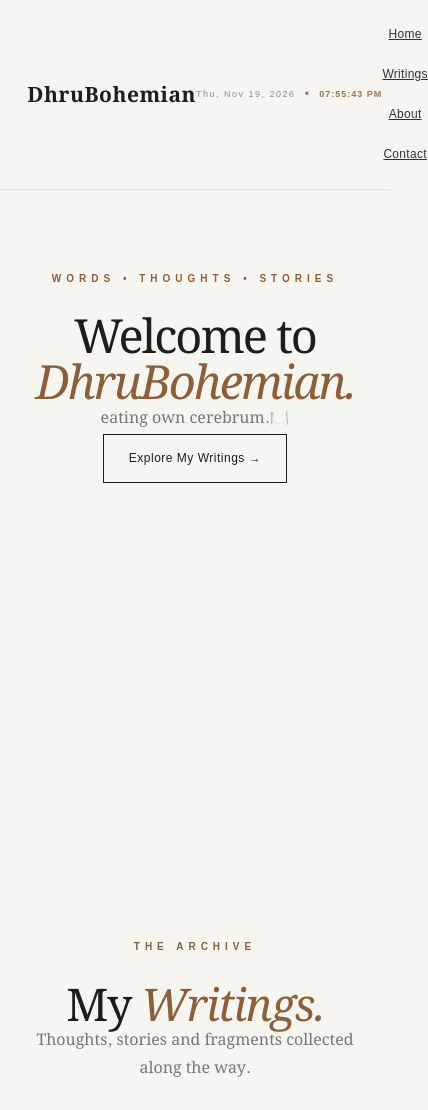
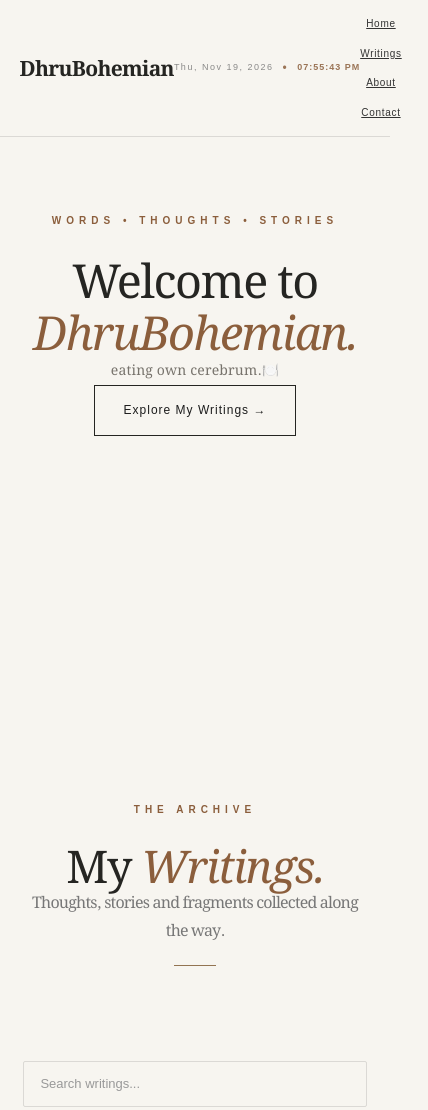
Before and after one commit to DhruBohemian/DhruBohemian.github.io, a plain HTML site: page index.html in a window 390 px wide. Shown: the top 1110 px of the page, 428 px wide, since content can reach past the window. Drawn offline with Linux system fonts and the light colour scheme; no server answers.

Commit message:
Update style.css

```diff
--- a/style.css
+++ b/style.css
@@ -1836,3 +1836,293 @@ footer {
     }
 
 }
+
+/* =========================================
+   DHRUBOHEMIAN — PREMIUM EDITORIAL UPGRADE
+========================================= */
+
+:root {
+    --paper: #f7f5f0;
+    --ink: #252522;
+    --muted: #77736c;
+    --accent: #927452;
+    --line: rgba(37, 37, 34, 0.13);
+}
+
+/* GLOBAL */
+
+html {
+    scroll-behavior: smooth;
+    scroll-padding-top: 90px;
+}
+
+body {
+    background: var(--paper);
+    color: var(--ink);
+    letter-spacing: 0.01em;
+}
+
+::selection {
+    background: #927452;
+    color: white;
+}
+
+/* NAVBAR */
+
+.navbar {
+    padding: 21px 8%;
+    background: rgba(247, 245, 240, 0.94);
+    border-bottom: 1px solid var(--line);
+}
+
+.logo {
+    font-size: 25px;
+    letter-spacing: -0.7px;
+}
+
+.navbar nav {
+    gap: 34px;
+}
+
+.navbar nav a {
+    font-size: 12px;
+    letter-spacing: 0.7px;
+}
+
+/* HERO */
+
+.hero {
+    min-height: 84vh;
+    padding: 110px 22px;
+}
+
+.small-title {
+    letter-spacing: 5px;
+    font-size: 10px;
+}
+
+.hero h1 {
+    font-size: clamp(56px, 9vw, 112px);
+    line-height: 1.12;
+    letter-spacing: -2.5px;
+}
+
+.hero-text {
+    max-width: 570px;
+    font-size: 17px;
+    line-height: 2;
+    color: var(--muted);
+}
+
+.hero-content > a {
+    border: 1px solid var(--ink);
+    padding: 14px 29px;
+    letter-spacing: 1px;
+    transition: all 0.35s ease;
+}
+
+.hero-content > a:hover {
+    background: var(--accent);
+    border-color: var(--accent);
+    transform: translateY(-3px);
+}
+
+/* SECTION HEADINGS */
+
+.section-heading {
+    letter-spacing: -0.8px;
+}
+
+.section-heading::after {
+    content: "";
+    display: block;
+    width: 42px;
+    height: 1px;
+    background: var(--accent);
+    margin: 19px auto 0;
+}
+
+/* WRITING CARDS */
+
+.writing-card {
+    background: transparent;
+    border: 1px solid var(--line);
+    border-radius: 3px;
+    padding: 30px;
+    transition:
+        transform 0.4s ease,
+        border-color 0.4s ease,
+        background 0.4s ease;
+}
+
+.writing-card:hover {
+    transform: translateY(-5px);
+    background: rgba(255,255,255,0.35);
+    border-color: rgba(146,116,82,0.5);
+    box-shadow: 0 14px 35px rgba(40,35,25,0.045);
+}
+
+.writing-card a {
+    color: var(--accent);
+    letter-spacing: 0.5px;
+}
+
+/* SEARCH */
+
+.search-box input {
+    background: transparent;
+    border: 1px solid var(--line);
+    border-radius: 2px;
+    color: var(--ink);
+    transition: border-color 0.3s ease;
+}
+
+.search-box input:focus {
+    border-color: var(--accent);
+    outline: none;
+    box-shadow: 0 0 0 3px rgba(146,116,82,0.08);
+}
+
+/* CATEGORY FILTERS */
+
+.filter-btn {
+    border: 1px solid var(--line);
+    border-radius: 2px;
+    background: transparent;
+    color: var(--muted);
+    letter-spacing: 0.7px;
+    transition: all 0.3s ease;
+}
+
+.filter-btn:hover {
+    border-color: var(--accent);
+    color: var(--accent);
+    background: transparent;
+}
+
+.filter-btn.active {
+    background: var(--ink);
+    color: var(--paper);
+    border-color: var(--ink);
+}
+
+/* FEATURED WRITING */
+
+.featured-writing {
+    border-radius: 3px;
+    box-shadow: 0 15px 45px rgba(30,25,18,0.045);
+}
+
+.featured-content h3 {
+    letter-spacing: -0.8px;
+    line-height: 1.45;
+}
+
+.featured-content a {
+    letter-spacing: 1px;
+}
+
+/* ABOUT & CONTACT */
+
+.about,
+.contact {
+    border-color: var(--line);
+}
+
+.social-links a {
+    border-radius: 2px;
+    transition: all 0.3s ease;
+}
+
+.social-links a:hover {
+    background: var(--ink);
+    color: var(--paper);
+    transform: translateY(-3px);
+}
+
+/* FOOTER */
+
+footer {
+    border-top: 1px solid var(--line);
+    color: var(--muted);
+}
+
+/* MOBILE REFINEMENT */
+
+@media (max-width: 900px) {
+
+    .navbar {
+        padding: 17px 5%;
+    }
+
+    .navbar nav {
+        gap: 17px;
+    }
+
+    .hero {
+        min-height: 72vh;
+        padding: 85px 20px;
+    }
+
+    .hero h1 {
+        font-size: clamp(45px, 11vw, 76px);
+        letter-spacing: -1.5px;
+    }
+
+    .hero-text {
+        font-size: 15px;
+    }
+
+    .writing-card {
+        padding: 23px;
+    }
+}
+
+@media (max-width: 520px) {
+
+    .navbar {
+        padding: 15px 5%;
+    }
+
+    .logo {
+        font-size: 21px;
+    }
+
+    .navbar nav {
+        gap: 12px;
+    }
+
+    .navbar nav a {
+        font-size: 10px;
+    }
+
+    .hero {
+        min-height: 68vh;
+        padding: 75px 18px;
+    }
+
+    .hero h1 {
+        font-size: clamp(42px, 12vw, 62px);
+    }
+
+    .hero-text {
+        font-size: 14px;
+        line-height: 1.9;
+    }
+
+    .writing-card {
+        padding: 20px;
+    }
+}
+
+/* ACCESSIBILITY */
+
+@media (prefers-reduced-motion: reduce) {
+    *,
+    *::before,
+    *::after {
+        scroll-behavior: auto !important;
+        animation-duration: 0.01ms !important;
+        transition-duration: 0.01ms !important;
+    }
+}
```
